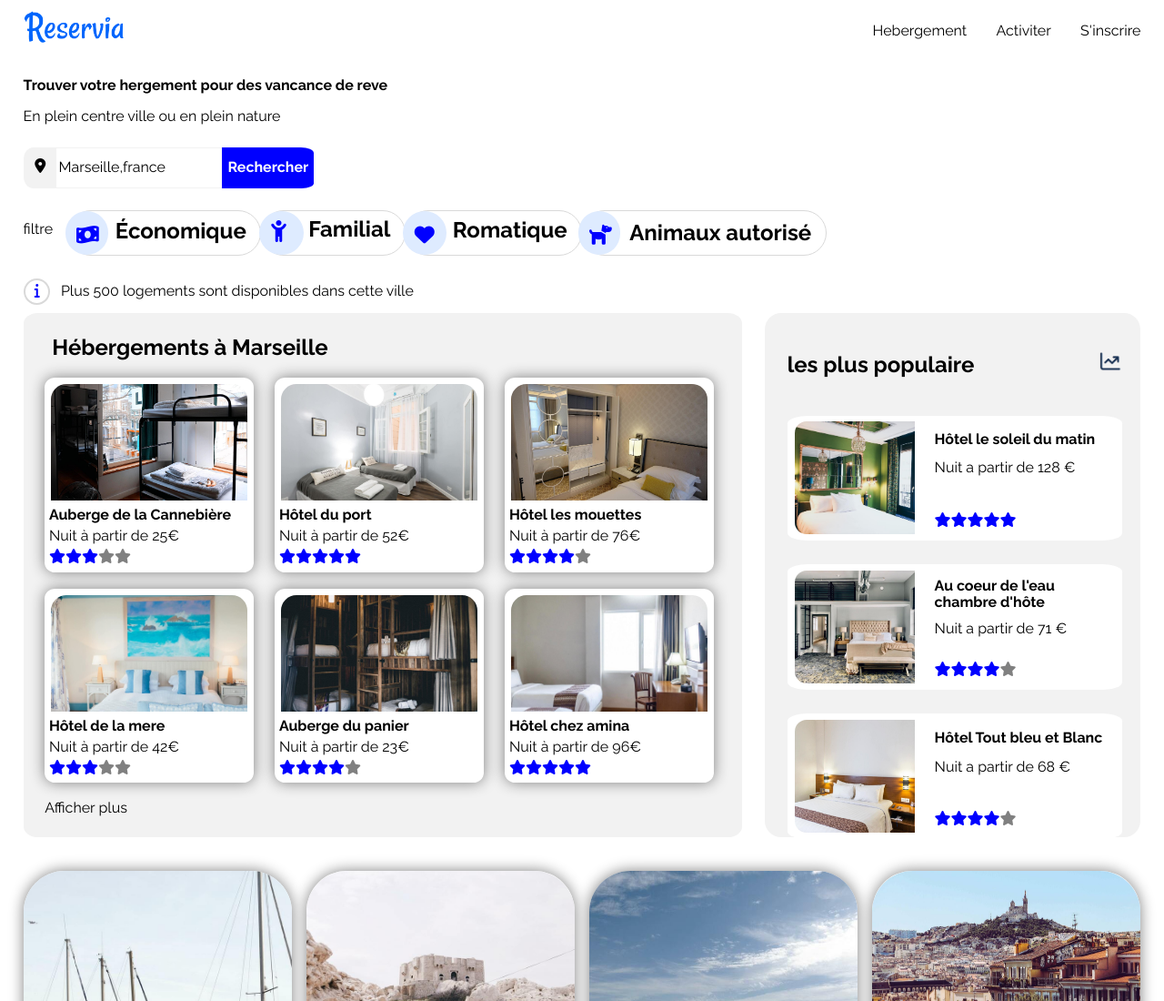
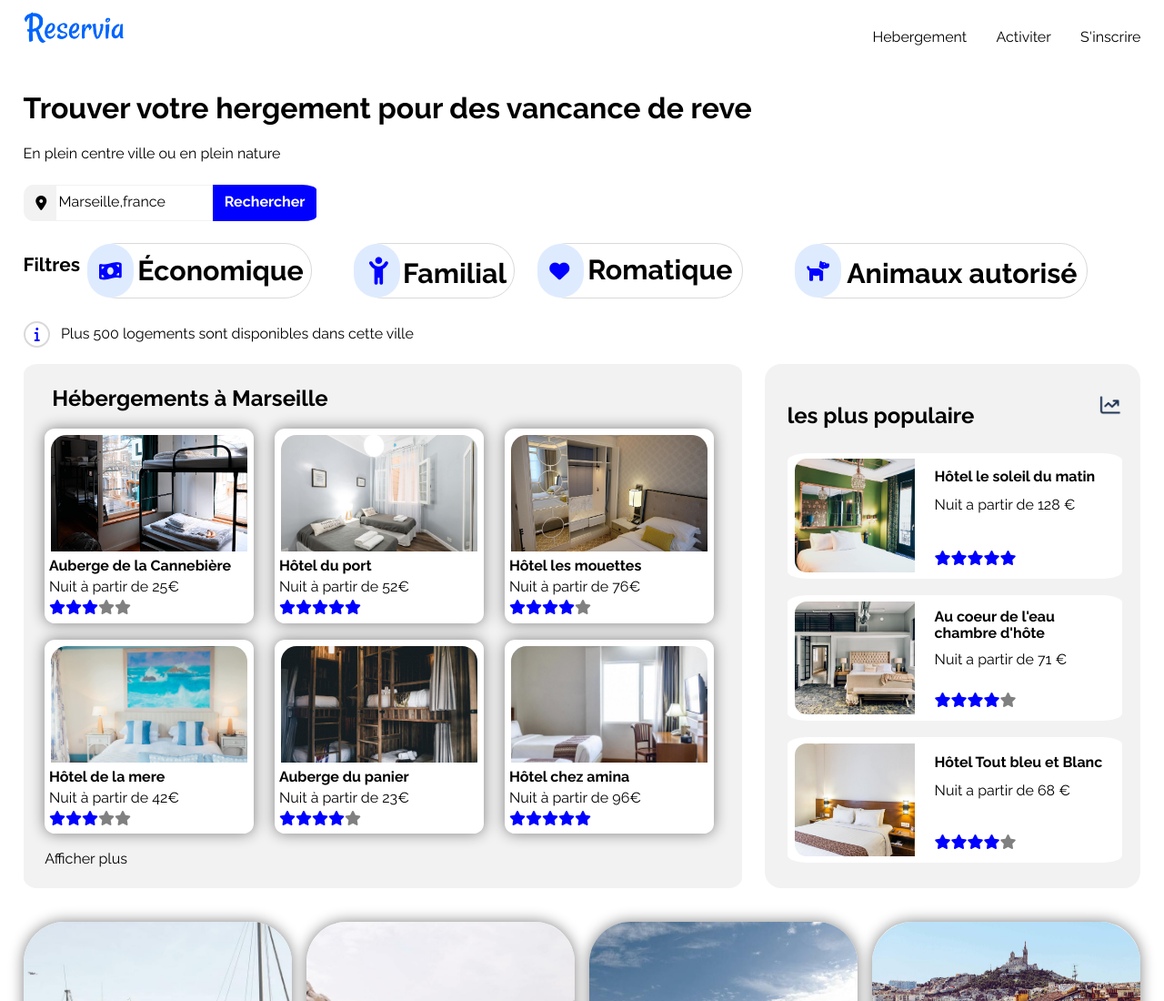
Before and after one commit to mysteriou13/project_index, a plain HTML site: page index.html in a window 1280 px wide. Shown: the top 1100 px of the page at 91% size. Drawn offline with Linux system fonts and the light colour scheme.

Commit message:
ajout flexbox au filtre

```diff
--- a/index.html
+++ b/index.html
@@ -102,9 +102,9 @@ rel="stylesheet"
                         <div >
 
                             <p>
-                            <strong>
+                            <h1>
                         Trouver votre hergement pour des vancance de reve
-                            </strong>
+                            </h1>
 
                             </p>
 
@@ -153,11 +153,16 @@ rel="stylesheet"
                                 <div class = "titre_div_filtre">
 
 
-                                filtre
+                                Filtres
 
                                 </div>
 
                                 <div class = "box_filtre">
+
+
+                                    <div  class = "flex_box_filtre">
+
+                                    <div  class = "flex_box_filtre_marge">
 
                                     <div  class = "div_filtre">
 
@@ -180,13 +185,17 @@ rel="stylesheet"
 
                                             <div class = "bordure_icone">  <i class = "icone_child fas fa-child-reaching  position_icone_fam color_icone"> </i> </div>
 
-                                            <div class = "text_filtre">
+                                            <div class = " padding_fam text_filtre">
 
                                             Familial
 
                                           </div>
 
                                             </div>
+
+                                            </div>
+
+                                            <div style = "display: flex;">
 
                                             <div class = "div_filtre">
                                                 <div class = "bordure_icone"> <i class = "icone fas fa-heart position_icone color_icone" > </i> </div>
@@ -209,6 +218,9 @@ rel="stylesheet"
                                                 </div>
 
                                                 </div>
+                                </div>
+                                </div>
+
                                 </div>
 
                                 </div>
--- a/style.css
+++ b/style.css
@@ -14,7 +14,7 @@
 header{
 
 
-    height: 43%;
+    height: 50%;
 
 
 }
@@ -149,9 +149,10 @@ color: black;
   display: flex;
   justify-content: space-between;
 
-  width: 63%;
+  width: 100%;
   height: 25%;
-  font-size: 150%;
+  font-size: 190%;
+
 }
 
 .div_filtre{
@@ -169,6 +170,8 @@ color: black;
 
   font-weight: bold;
 
+  margin-right: 12%;
+
 }
 
 .div_filtre:hover{
@@ -179,9 +182,28 @@ color: black;
 
 .text_filtre{
 
-  padding-left: 2%;
-  padding-top: 4%;
-  padding-bottom: 4%;
+  padding-bottom: 3%;
+  padding-top: 5%;
+
+}
+
+
+.flex_box_filtre{
+
+  display: flex; width: 100%;
+
+}
+
+.flex_box_filtre_marge{
+
+  display:flex; margin-right: 8%;
+
+}
+
+.padding_fam{
+
+  padding-top: 9%;
+
 
 }
 
@@ -209,7 +231,7 @@ border-bottom-left-radius: 29%;
 .div_box_recherche{
 
   display: flex;
-  height: 13%;
+  height: 10%;
 
   margin-bottom: 2%;
 
@@ -225,6 +247,9 @@ color: white;
 font-weight: bold;
 
 display: block;
+
+padding-right: 1%;
+padding-left: 1%;
 
 }
 
@@ -247,7 +272,8 @@ input::placeholder {
 
   position: relative;
   left: 34%;
-  top: 26%;
+  left: 37%;
+  top: 32%;
 
 }
 
@@ -331,8 +357,8 @@ width: 33%;
   .position_icone_fam{
 
     position: relative;
-   left: 25%;
-   top:21%;
+    left: 32%;
+    top: 25%;
 
 
   }
@@ -348,8 +374,14 @@ width: 33%;
     border:none;
     border-top: 1px solid #f2f2f2;
 border-bottom: 1px solid #f2f2f2;
+width: 14%;
+
+left: 30%;
+    top: 25%;
 
   }
+
+
 
   .titre_div_filtre{
 
@@ -357,6 +389,12 @@ border-bottom: 1px solid #f2f2f2;
     height: 12%;
     position: relative;
     top: 12px;
+
+
+    font-weight: bold;
+    font-size: 1.3em;
+
+    margin-right: 2%;
 
   }
 
@@ -511,7 +549,7 @@ height: 25px;
 
   width: 100%;
 
-  padding-top: 77%;
+  padding-top: 46%;
 
 }
 
@@ -520,7 +558,7 @@ height: 25px;
   display: flex;
   justify-content: space-between;
 
-  margin-bottom:6%;
+  margin-bottom:2%;
 
 }
 
@@ -541,7 +579,7 @@ height: 25px;
   display: flex;
   height: 28%;
   background-color: white;
-  margin-bottom: 7%;
+  margin-bottom: 5%;
   border-radius: 6%;
 
 }
```
